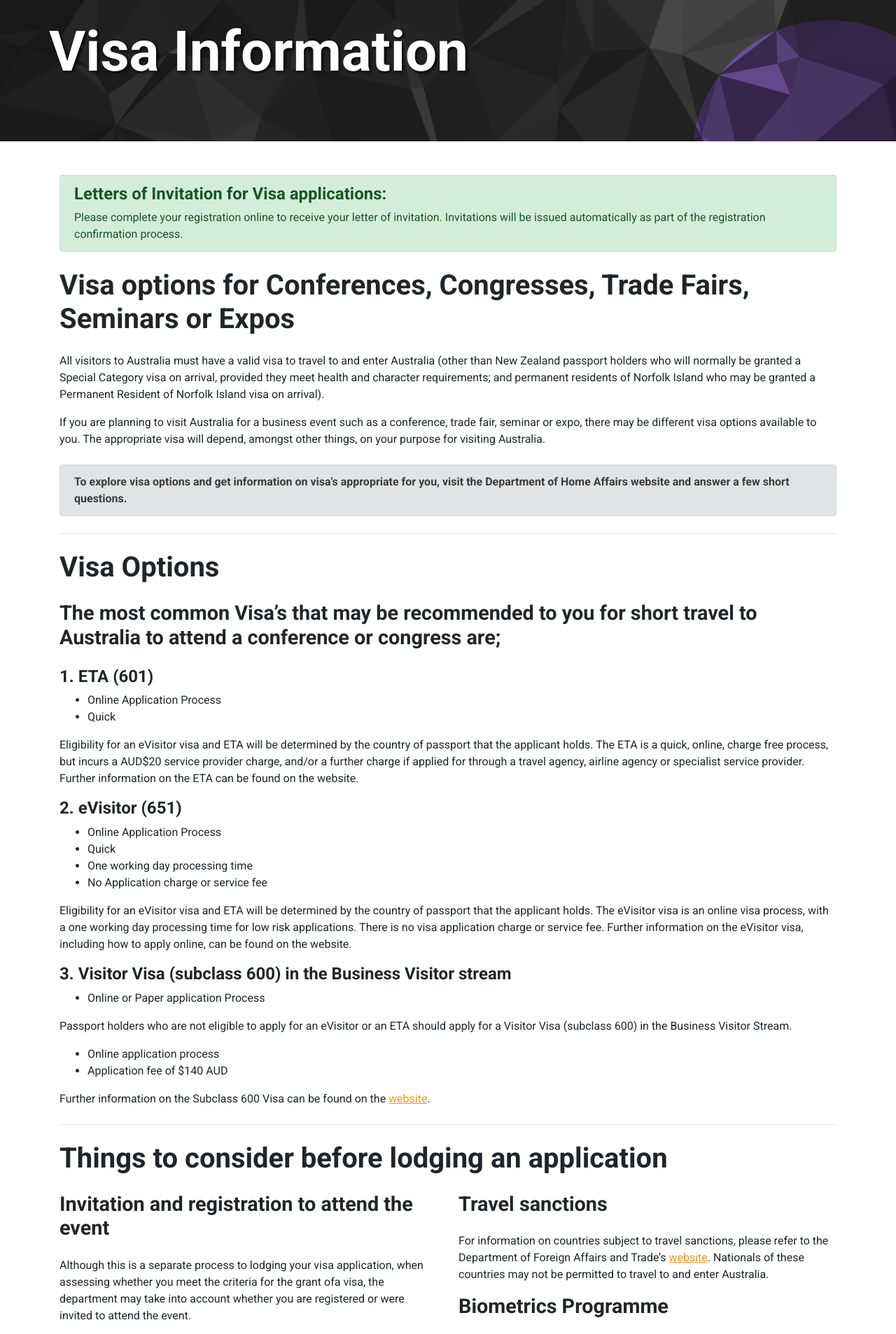
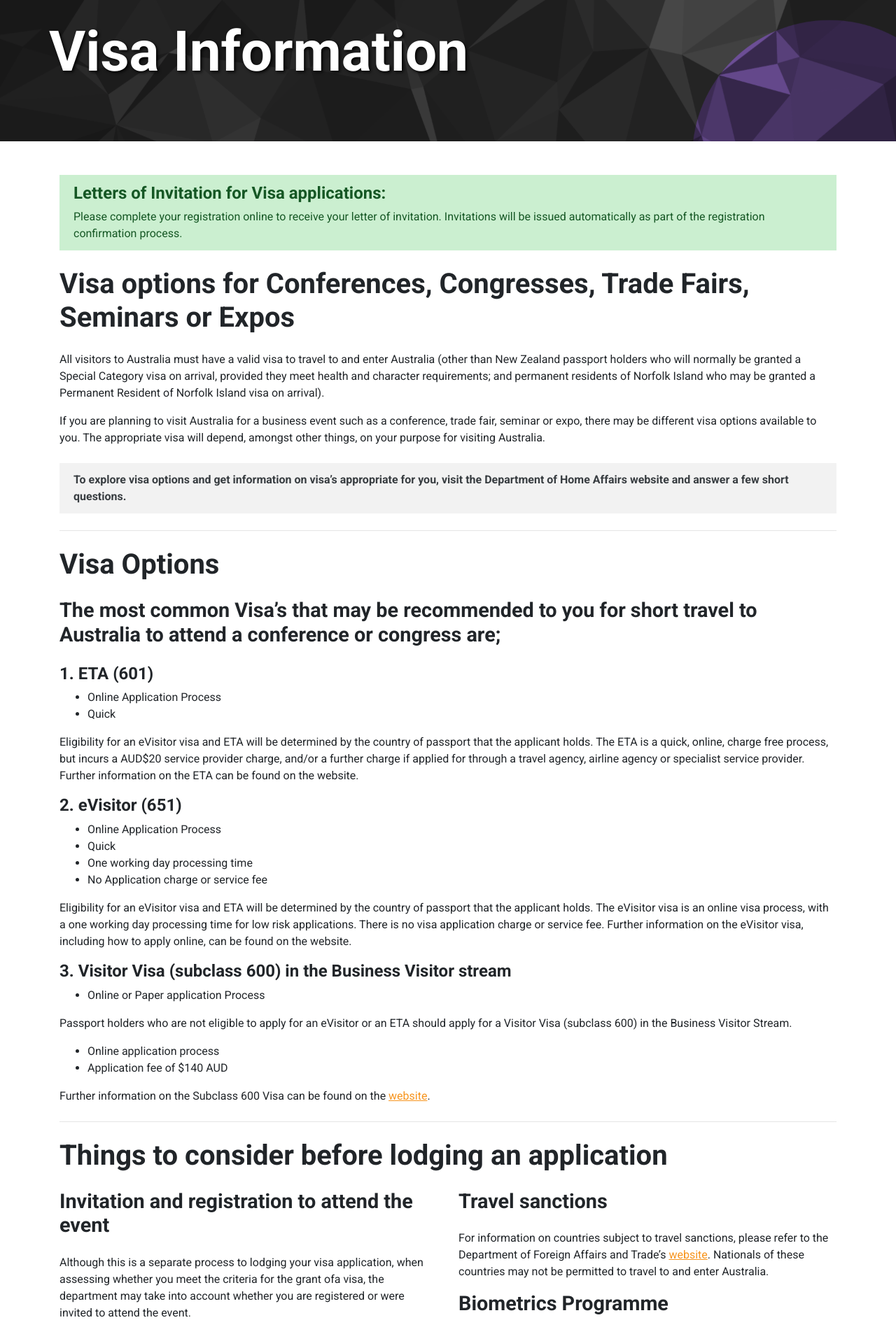
Before and after one commit to ICMS-Australasia/IUCr2023, a Jekyll site: the page built from visa-information.md, in a window 1280 px wide. Shown: the part 391-2298 px from the top of the page at 70% size. Built offline with Jekyll 4.4.1, drawn with Linux system fonts in a browser that asks for light colours; nearby versions of some CDN libraries; comment, search, counter and statistics services are not loaded.

Commit message:
Updated alert style

```diff
--- a/_sass/main.scss
+++ b/_sass/main.scss
@@ -208,6 +208,16 @@ body, html {
       color: lighten($dyellow, 10%);
     }
   }
+  .alert-success {
+    background-color: lighten($green, 40%);
+    border-radius: 0;
+    border: none;
+  }
+  .alert-secondary {
+    background-color: #f2f2f2;
+    border-radius: 0;
+    border: none;
+  }
   .button {
     width: 100%;
     background-color: $lyellow;
```
